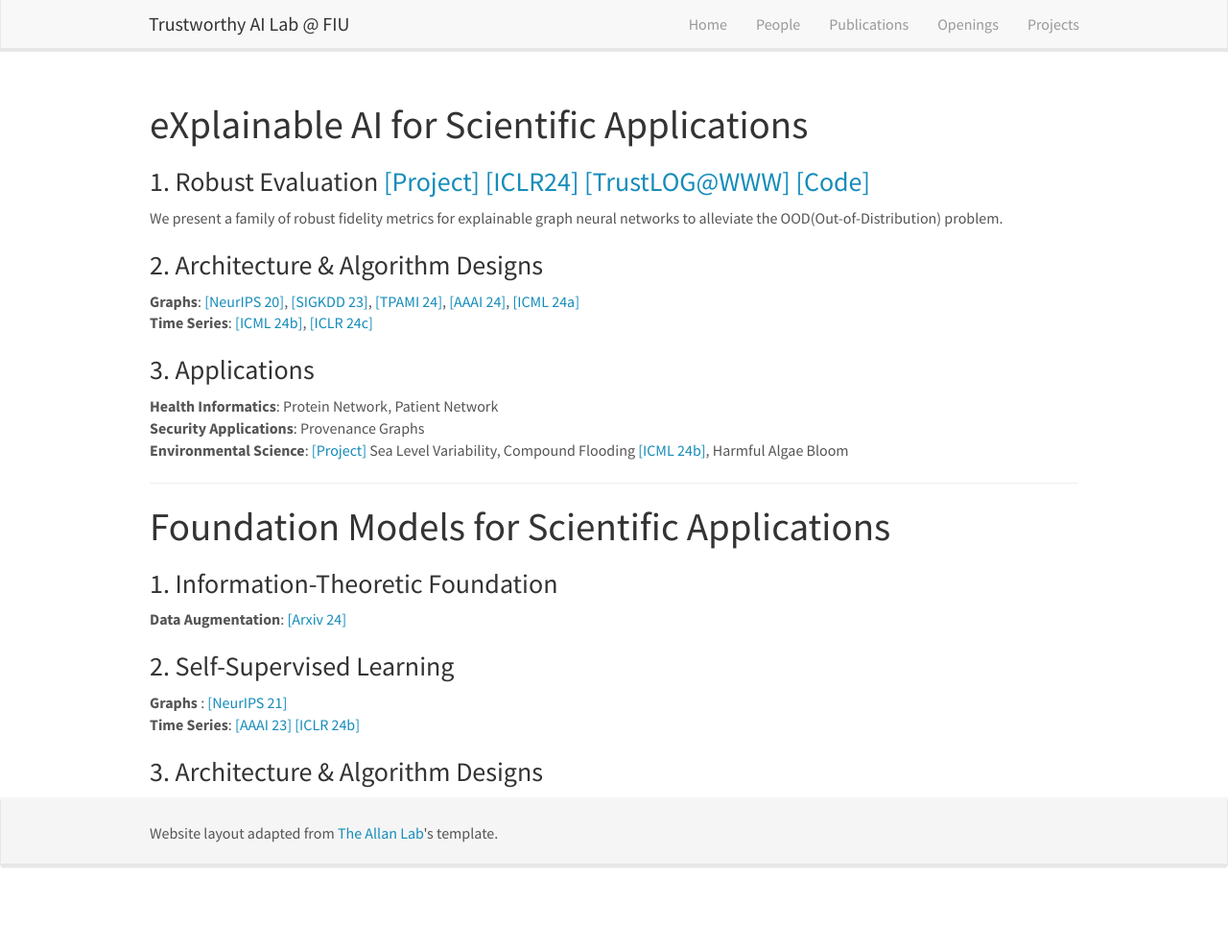
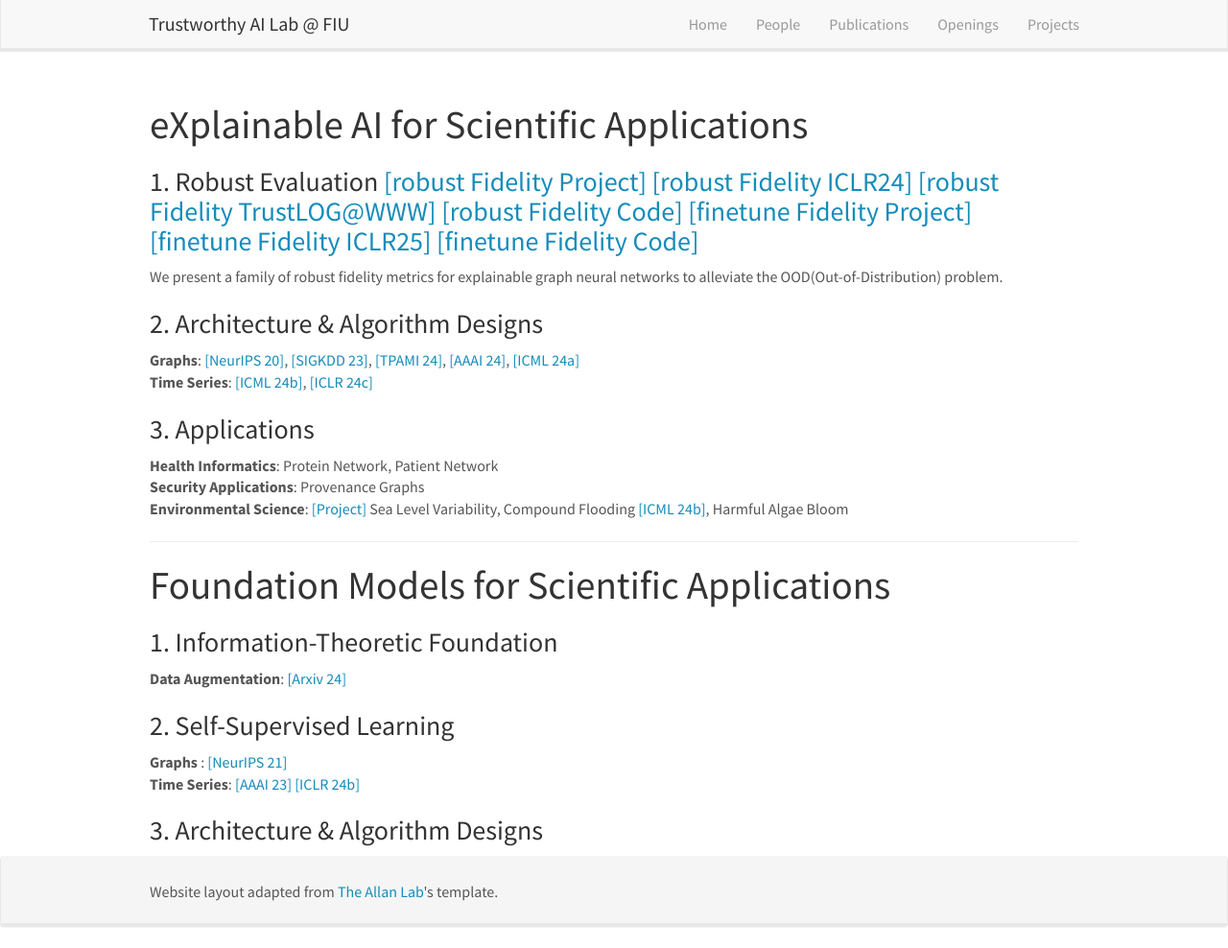
Before and after one commit to trustai4s-lab/trustai4s-lab.github.io, a Jekyll site: the page built from _pages/projects.md, in a window 1280 px wide and 988 px high. Shown: the whole window at 96% size. Built offline with Jekyll 4.4.1, drawn with Linux system fonts in a browser that asks for light colours; nearby versions of some CDN libraries.

Commit message:
update ffidelity

```diff
--- a/_pages/projects.md
+++ b/_pages/projects.md
@@ -6,7 +6,7 @@ sitemap: false
 permalink: /projects
 ---
 # eXplainable AI for Scientific Applications
-### 1. Robust Evaluation  [[Project]](https://trustai4s-lab.github.io/fidelity.html) [[ICLR24]](https://openreview.net/pdf?id=up6hr4hIQH) [[TrustLOG@WWW]](https://trustai4s-lab.github.io/papers/TheWebConf24-robust%20fidelity.pdf) [[Code]](https://github.com/AslanDing/Fidelity)
+### 1. Robust Evaluation  [[robust Fidelity Project]](https://trustai4s-lab.github.io/fidelity.html) [[robust Fidelity ICLR24]](https://openreview.net/pdf?id=up6hr4hIQH) [[robust Fidelity TrustLOG@WWW]](https://trustai4s-lab.github.io/papers/TheWebConf24-robust%20fidelity.pdf) [[robust Fidelity Code]](https://github.com/AslanDing/Fidelity)  [[finetune Fidelity Project]](https://trustai4s-lab.github.io/ffidelity.html) [[finetune Fidelity ICLR25]](https://openreview.net/pdf?id=X0r4BN50Dv) [[finetune Fidelity Code]](https://github.com/AslanDing/Finetune-Fidelity)
 We present a family of robust fidelity metrics for explainable graph neural networks to  alleviate the OOD(Out-of-Distribution) problem.
 
 ### 2. Architecture & Algorithm Designs
```
Also changed, not shown: _pages/ffidelity.md (added, +22 -0 lines).
